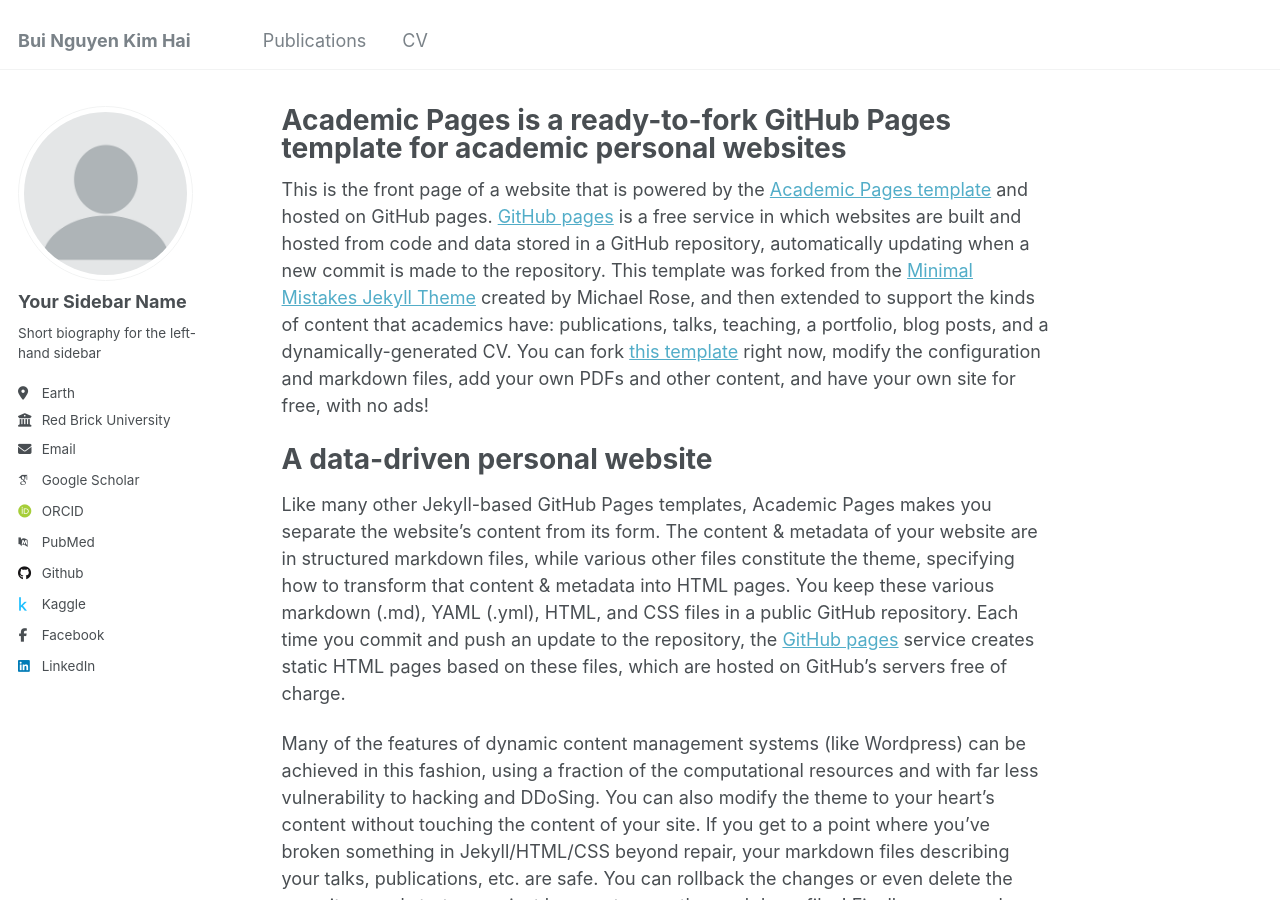
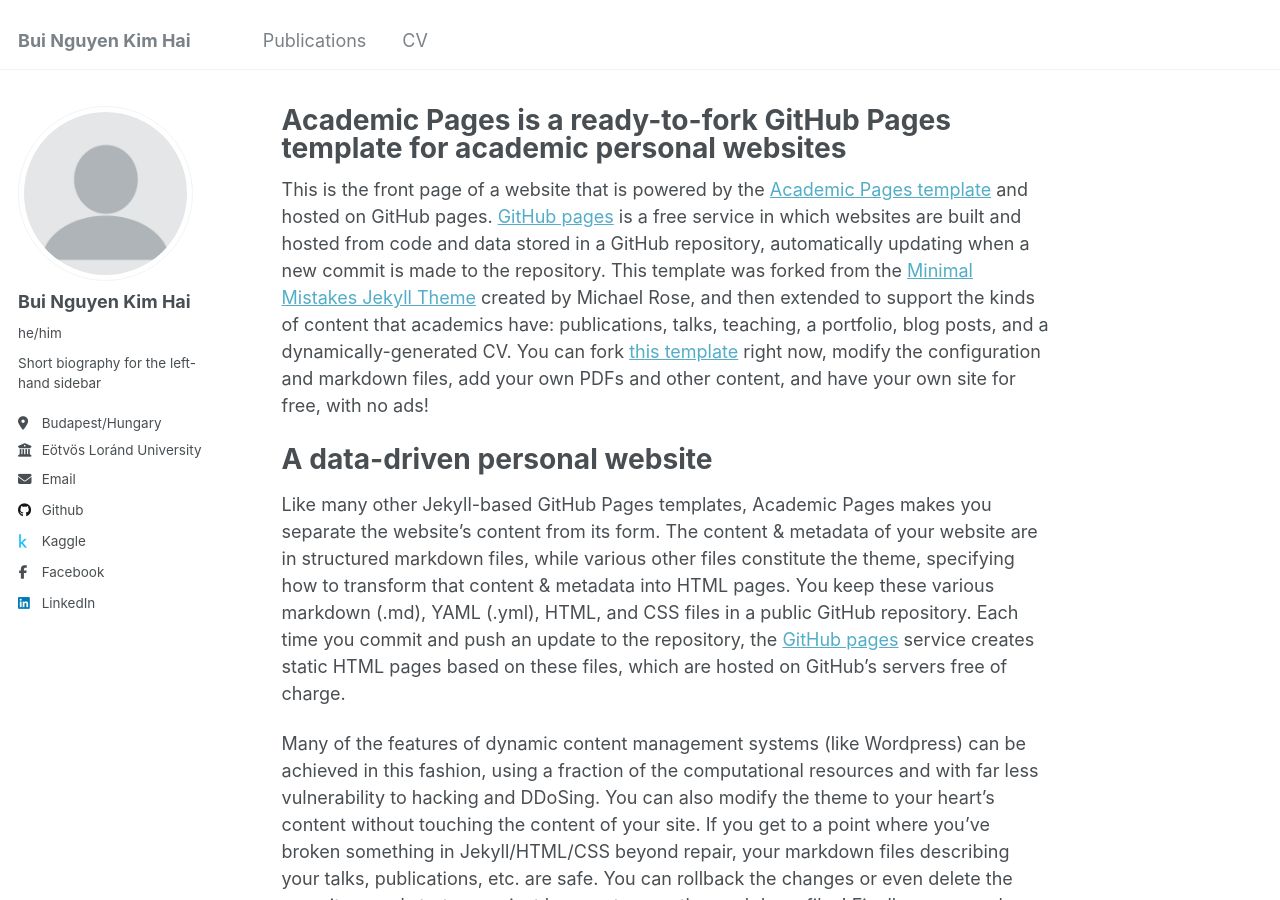
Before and after one commit to whynotkimhari/whynotkimhari.github.io, a Jekyll site: the page built from _pages/about.md, in a window 1280 px wide and 900 px high. Built offline with Jekyll 4.4.1, drawn with Linux system fonts in a browser that asks for light colours; some web fonts are replaced.

Commit message:
Update _config.yml

```diff
--- a/_config.yml
+++ b/_config.yml
@@ -22,21 +22,21 @@ repository               : "whynotkimhari/whynotkimhari.github.io"
 author:
   # Biographic information
   avatar           : "profile.png"
-  name             : "Your Sidebar Name"
-  pronouns         : # example: "she/her"
+  name             : "Bui Nguyen Kim Hai"
+  pronouns         : "he/him"
   bio              : "Short biography for the left-hand sidebar"
-  location         : "Earth"
-  employer         : "Red Brick University"
+  location         : "Budapest/Hungary"
+  employer         : "Eötvös Loránd University"
   uri              : # URL
-  email            : "none@example.org"
+  email            : "htlulem185@gmail.com"
 
   # Academic websites
   arxiv            : # URL - Update with the correct link to your profile
-  googlescholar    : "https://scholar.google.com/citations?user=PS_CX0AAAAAJ"
+  googlescholar    : # URL
   impactstory      : # URL
-  orcid            : "http://orcid.org/yourorcidurl"
+  orcid            : # URL
   semantic         : # URL
-  pubmed           : "https://www.ncbi.nlm.nih.gov/pubmed/?term=john+snow"
+  pubmed           : # URL
   researchgate     : # URL
   scopus           : # URL
 
@@ -44,13 +44,13 @@ author:
   bitbucket        : # Username - Update with your username on the site
   codepen          : # Username
   dribbble         : # Username
-  github           : "https://github.com/whynotkimhari"
-  kaggle           : "https://www.kaggle.com/buinguyenkimhai"
+  github           : "whynotkimhari"
+  kaggle           : "buinguyenkimhai"
   stackoverflow    : # User number or user number and name (i.e., use "1" or "1/jeff-atwood")
 
   # Social media
   bluesky          : # Username
-  facebook         : "https://www.facebook.com/haribyme/"
+  facebook         : "haribyme"
   flickr           : # Username
   foursquare       : # Username
   goodreads        : # Username
@@ -58,7 +58,7 @@ author:
   keybase          : # Username
   instagram        : # Username
   lastfm           : # Username
-  linkedin         : "https://www.linkedin.com/in/wnkh/"
+  linkedin         : "wnkh"
   mastodon         : # URL
   medium           : # URL
   pinterest        : # Username
```
